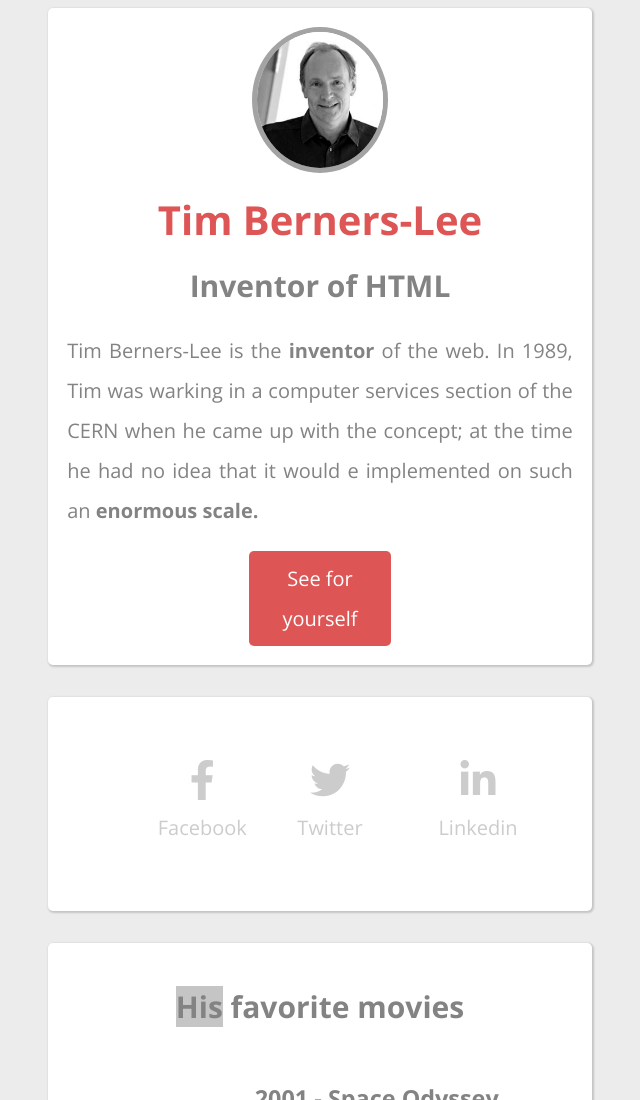
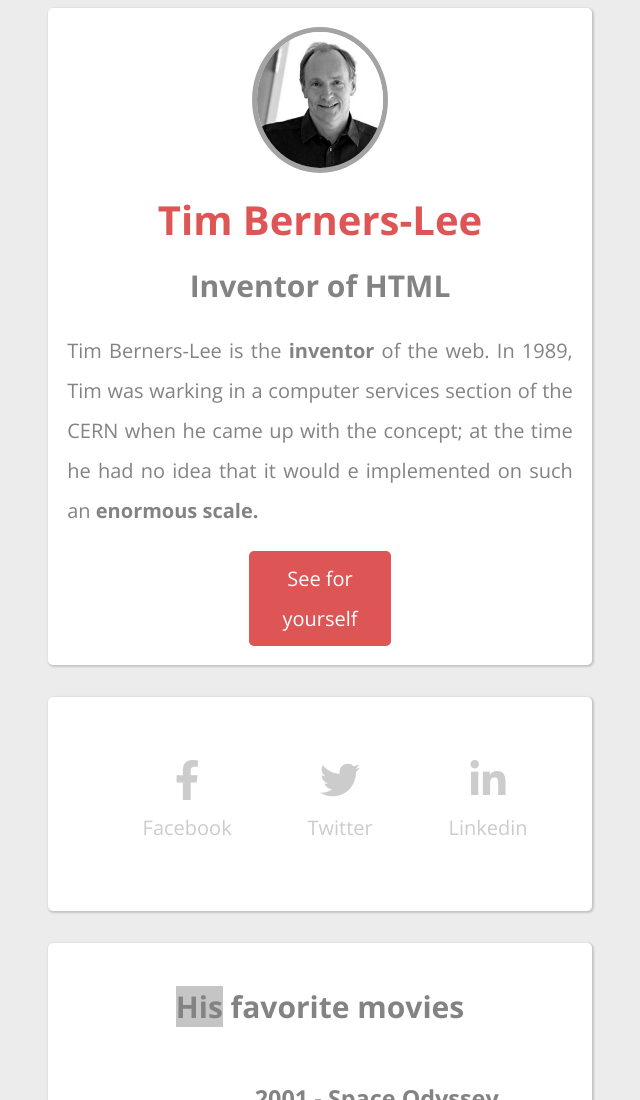
Before and after one commit to ThomasGline/tim-berners-lee, a plain HTML site: page index.html in a window 1280 px wide. Shown: the top 1100 px of the page, without its empty margins (320-960 px from the left). Drawn offline with nearby package versions, Linux system fonts and the light colour scheme.

```diff
--- a/style.css
+++ b/style.css
@@ -107,10 +107,11 @@ ul{
 }
 .un{
     padding-right: 10%;
-    padding-left: 10%;
+    padding-left: 7%;
 }
 .deux{
     padding-right: 15%;
+    padding-left: 5%;
 }
 a{
     text-decoration: none;
```
Also changed, not shown: 1 other file.
